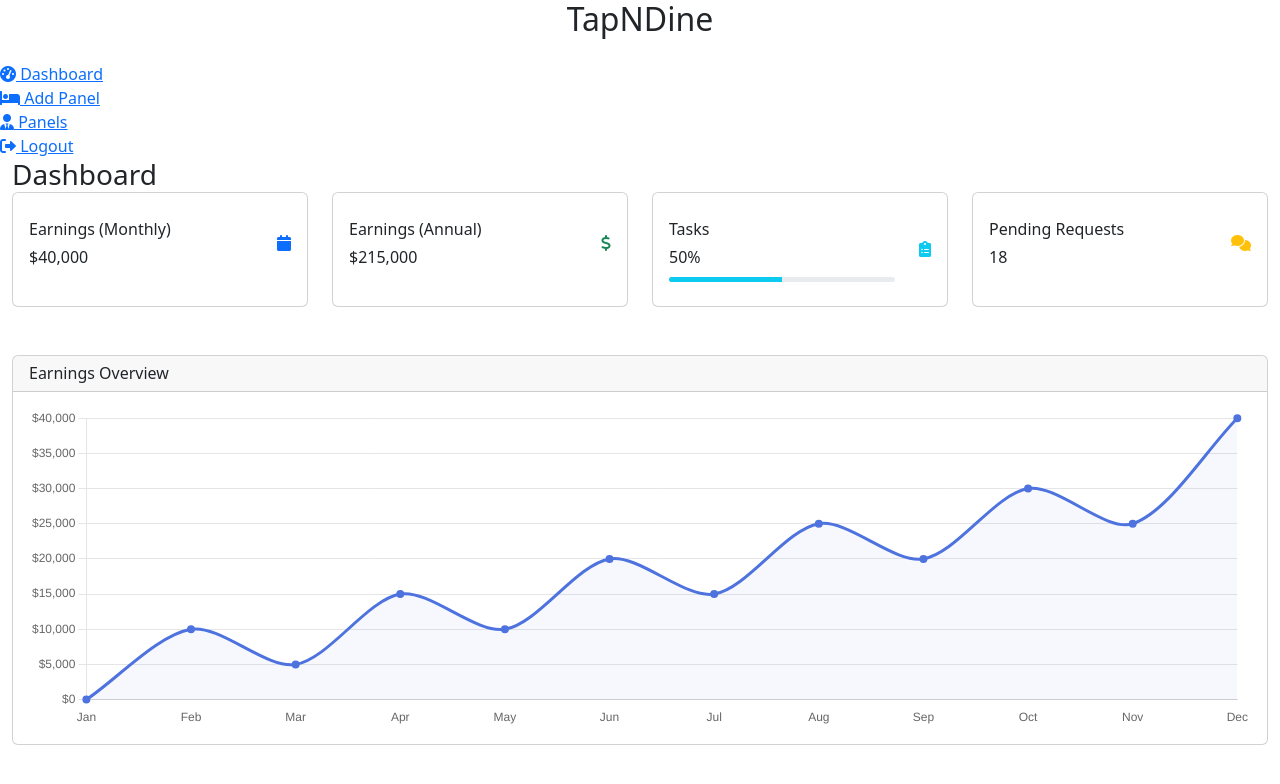
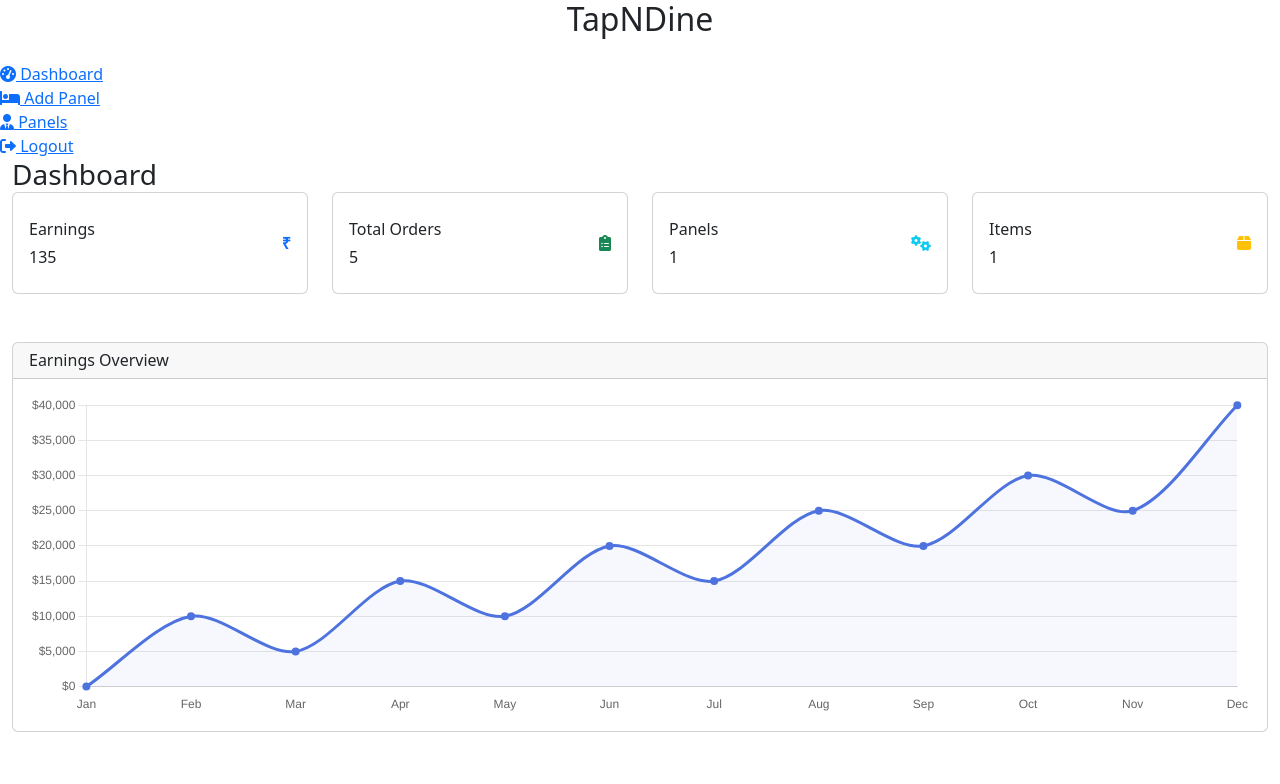
Before and after one commit to softwareHealer2021/tapNDine, a Django app: page /admin/ in a window 1280 px wide. Shown: the top 784 px of the page. Run offline with Django 4.2, Linux system fonts and the light colour scheme; data comes from the database, SQL or seed files in the repository; some libraries are stand-ins or nearby versions.

Commit message:
Admin Logic Implementation

```diff
--- a/DigitalMenu/DigitalMenu/urls.py
+++ b/DigitalMenu/DigitalMenu/urls.py
@@ -31,7 +31,9 @@
     path('kitchen', kitchen.home),
     path('kitchen/order', kitchen.order),
     path('kitchen/order/complete', kitchen.complete_order),
-    path('admin/', admins.dashboard),
+    path('admin/', admins.admin_render),
+    path('admin/add_staff', admins.admin_add_staff),
+    path('admin/delete_panel', admins.admin_delete_panel),
 ]
 
 # ✅ Serve media files during development
--- a/DigitalMenu/admins/views.py
+++ b/DigitalMenu/admins/views.py
@@ -1,5 +1,43 @@
 from django.shortcuts import render
+from .models import *
+from django.http import HttpResponse
+from kitchen.models import Order
+from menu.models import Items
+import json
+# Create your views here.
+def admin_render(req):
+    orders = earnings = panels = items = 0
+    if (not len(Metrics.objects.all())) or len(Order.objects.all()) != Metrics.objects.all()[0].orders:
+        orders = len(Order.objects.all())
+        earnings = sum([x['amount'] for x in list(Order.objects.all().values('amount'))])
+        panels = len(Panels.objects.all())
+        items = len(Items.objects.all())
+        Metrics(orders=orders,panels=panels,items=items,earnings=earnings).save()
+    panels = Panels.objects.all()
+    metrics = Metrics.objects.all()[0]
+    data={
+        'total_orders':metrics.orders,
+        'total_items':metrics.items,
+        'total_panels':metrics.panels,
+        'total_earnings':metrics.earnings,
+        'panels':[]
+    }
+    for x in panels:
+        data['panels'].append({
+            'user':x.user,
+            'pass':x.upass,
+        })
+    return render(req,'admin_template.html',data)
 
-# Create your views here.
-def dashboard(req):
-    return render(req,'admin_template.html')
+
+def admin_add_staff(req):
+    panel = req.body.decode()
+    panel = json.loads(panel)
+    Panels(user=panel['email'],upass=panel['password']).save()
+    return HttpResponse("Success")
+
+def admin_delete_panel(req):
+    panel = req.body.decode()
+    panel = json.loads(panel)
+    Panels.objects.get(user=panel['panel']).delete()
+    return HttpResponse("Success")
--- a/DigitalMenu/kitchen/models.py
+++ b/DigitalMenu/kitchen/models.py
@@ -8,6 +8,8 @@
     amount = models.IntegerField(default=0)
     status = models.CharField(max_length=10,default='in queue')
     date = models.DateField(auto_now_add=True)
+    month = models.CharField(max_length=10,default=0)
+    year = models.IntegerField(default=0)
 
 class OrderItem(models.Model):
     item = models.IntegerField(default=0)
--- a/DigitalMenu/kitchen/views.py
+++ b/DigitalMenu/kitchen/views.py
@@ -1,3 +1,5 @@
+import datetime
+
 from django.shortcuts import render
 from .models import Order,OrderItem,Queue,Processing,Bill
 from admins.models import Panels
@@ -55,7 +57,8 @@
         for x in products['plate']:
             item = Items.objects.get(id=x['id'])
             amount += (item.price*x['qty'])
-        order = Order(table=table, amount=amount)
+        month, year = str(datetime.datetime.now().strftime('%B'))[:3], datetime.datetime.now().year
+        order = Order(table=table, amount=amount,month=month,year=year)
         order.save()
         order_id = order.id
         for x in products['plate']:
--- a/DigitalMenu/templates/add_panel.html
+++ b/DigitalMenu/templates/add_panel.html
@@ -19,11 +19,10 @@
                         Passwords do not match
                     </div>
                 </div>
-                <button type="submit" class="btn btn-primary btn-submit" id="addStaffBtn">Add Staff Member</button>
+                <button type="button" class="btn btn-primary btn-submit" id="addStaffBtn">Add Staff Member</button>
             </form>
         </div>
     </div>
-
     <!-- Bootstrap and jQuery JS -->
     <script src="https://cdnjs.cloudflare.com/ajax/libs/jquery/3.6.0/jquery.min.js"></script>
     <script src="https://cdnjs.cloudflare.com/ajax/libs/bootstrap/5.3.0/js/bootstrap.bundle.min.js"></script>
@@ -43,7 +42,7 @@
             });
 
             // Form submission
-            $('#staffForm').on('submit', function(e) {
+            $('#addStaffBtn').on('click', function(e) {
                 e.preventDefault();
 
                 const email = $('#email').val();
@@ -68,7 +67,19 @@
                 };
 
                 // In a real application, you would send this data to your server
-                console.log('Staff member data:', staffData);
+                const csrfTokenElement = document.querySelector('input[name="csrfmiddlewaretoken"]');
+                const csrftoken = csrfTokenElement.value;
+                fetch('/admin/add_staff',{
+                    method: 'POST',
+                    headers: {
+                        'Content-Type': 'application/json',
+                        'X-CSRFToken': csrftoken,
+                    },
+                    body: JSON.stringify(staffData)
+
+                })
+                .then(response=> response.text())
+                .then(data=>console.log(data))
 
                 // Reset the form
                 $('#staffForm')[0].reset();
--- a/DigitalMenu/templates/admin_template.html
+++ b/DigitalMenu/templates/admin_template.html
@@ -47,7 +47,7 @@
 <div class="main-content">
     <header class="header">
         <div class="container-fluid">
-            <h1 class="h3 mb-0 text-gray-800">Dashboard</h1>
+            <h1 class="h3 mb-0 text-gray-800"></h1>
         </div>
     </header>
     <div class="content-area">
@@ -63,7 +63,9 @@
         </div>
     </div>
 </div>
-
+    <form>
+        {% csrf_token %}
+    </form>
 </body>
 <script>
   document.addEventListener('DOMContentLoaded', function () {
@@ -83,6 +85,7 @@
 
             if (contentDiv) {
                 contentDiv.style.display = 'block';
+                document.querySelector('.header h1').innerHTML = targetTab.split('-').map(word=>word[0].toUpperCase()+word.slice(1)).join(' ');
             }
         });
     });
@@ -101,6 +104,7 @@
 
     // Set default tab on page load
     document.getElementById('dashboard').style.display = 'block';
+    document.querySelector('.header h1').innerHTML = 'Dashboard';
 });
 
 </script>
--- a/DigitalMenu/templates/dashboard.html
+++ b/DigitalMenu/templates/dashboard.html
@@ -11,11 +11,11 @@
                 <div class="card-body">
                     <div class="row no-gutters align-items-center">
                         <div class="col mr-2">
-                            <div class="card-title mb-1">Earnings (Monthly)</div>
-                            <div class="metric-value">$40,000</div>
+                            <div class="card-title mb-1">Earnings</div>
+                            <div class="metric-value">{{total_earnings}}</div>
                         </div>
                         <div class="col-auto">
-                            <i class="fas fa-calendar icon text-primary"></i>
+                            <i class="fas icon text-primary">&#8377;</i>
                         </div>
                     </div>
                 </div>
@@ -28,11 +28,11 @@
                 <div class="card-body">
                     <div class="row no-gutters align-items-center">
                         <div class="col mr-2">
-                            <div class="card-title mb-1">Earnings (Annual)</div>
-                            <div class="metric-value">$215,000</div>
+                            <div class="card-title mb-1">Total Orders</div>
+                            <div class="metric-value">{{total_orders}}</div>
                         </div>
                         <div class="col-auto">
-                            <i class="fas fa-dollar-sign icon text-success"></i>
+                            <i class="fas fa-clipboard-list icon text-success"></i>
                         </div>
                     </div>
                 </div>
@@ -45,14 +45,11 @@
                 <div class="card-body">
                     <div class="row no-gutters align-items-center">
                         <div class="col mr-2">
-                            <div class="card-title mb-1">Tasks</div>
-                            <div class="metric-value">50%</div>
-                            <div class="progress mt-2" style="height: 5px;">
-                                <div class="progress-bar bg-info" role="progressbar" style="width: 50%"></div>
-                            </div>
+                            <div class="card-title mb-1">Panels</div>
+                            <div class="metric-value">{{total_panels}}</div>
                         </div>
                         <div class="col-auto">
-                            <i class="fas fa-clipboard-list icon text-info"></i>
+                            <i class="fas fa-cogs icon text-info"></i>
                         </div>
                     </div>
                 </div>
@@ -65,16 +62,18 @@
                 <div class="card-body">
                     <div class="row no-gutters align-items-center">
                         <div class="col mr-2">
-                            <div class="card-title mb-1">Pending Requests</div>
-                            <div class="metric-value">18</div>
+                            <div class="card-title mb-1">Items</div>
+                            <div class="metric-value">{{total_items}}</div>
                         </div>
                         <div class="col-auto">
-                            <i class="fas fa-comments icon text-warning"></i>
+                            <i class="fas fa-box icon text-warning"></i>
                         </div>
                     </div>
                 </div>
             </div>
         </div>
+
+
     </div>
 
     <!-- Second Row - Chart -->
--- a/DigitalMenu/templates/panels.html
+++ b/DigitalMenu/templates/panels.html
@@ -1,4 +1,3 @@
-
 {% load static %}
 <link rel="stylesheet" href="{% static 'admin/panels.css'%}">
 <div class="container-fluid">
@@ -10,7 +9,22 @@
     </div>
 
     <div id="staffList" class="staff-list">
-            <!-- Staff cards will be added here dynamically -->
+        {% for panel in panels %}
+        <div class="staff-card p-3 fade-in" data-id="{{panel.user}}">
+            <div class="d-flex justify-content-between align-items-center">
+                <div class="email-container">
+                    <div class="avatar"></div>
+                    <div>
+                        <div class="fw-bold">{{panel.user}}</div>
+                        <div class="text-muted small">{{panel.pass}}</div>
+                    </div>
+                </div>
+                <button onclick="showDeleteConfirmation(this)" class="delete-btn" data-id="{{panel.user}}">
+                    <i class="fas fa-trash-alt fa-lg"></i>
+                </button>
+            </div>
+        </div>
+        {% endfor %}
     </div>
 
     <!-- Empty state when no staff is available -->
@@ -45,79 +59,11 @@
 <script src="https://cdnjs.cloudflare.com/ajax/libs/bootstrap/5.3.0/js/bootstrap.bundle.min.js"></script>
 
 <script>
-        // Sample data - in a real application, you would fetch this from your backend
-        let staffMembers = [
-            { id: 1, email: "john.doe@example.com", role: "Admin" },
-            { id: 2, email: "jane.smith@example.com", role: "User" },
-            { id: 3, email: "mark.johnson@example.com", role: "Admin" }
-        ];
-
-        let staffToDelete = null; // Store the ID of staff to delete
-
-        // Initialize the page
-        $(document).ready(function() {
-            renderStaffList();
-            setupEventListeners();
-        });
-
-        // Render the staff list
-        function renderStaffList() {
-            const staffListElement = $('#staffList');
-            staffListElement.empty();
-
-            if (staffMembers.length === 0) {
-                $('#emptyState').show();
-                return;
-            }
-
-            $('#emptyState').hide();
-
-            staffMembers.forEach(staff => {
-                const initials = getInitials(staff.email);
-
-                const staffCard = `
-                    <div class="staff-card p-3 fade-in" data-id="${staff.id}">
-                        <div class="d-flex justify-content-between align-items-center">
-                            <div class="email-container">
-                                <div class="avatar">${initials}</div>
-                                <div>
-                                    <div class="fw-bold">${staff.email}</div>
-                                    <div class="text-muted small">${staff.role}</div>
-                                </div>
-                            </div>
-                            <button class="delete-btn" data-id="${staff.id}">
-                                <i class="fas fa-trash-alt fa-lg"></i>
-                            </button>
-                        </div>
-                    </div>
-                `;
-
-                staffListElement.append(staffCard);
-            });
-
-            // Add click handlers for delete buttons
-            $('.delete-btn').click(function() {
-                const staffId = $(this).data('id');
-                showDeleteConfirmation(staffId);
-            });
-        }
-
-        // Get initials from email
-        function getInitials(email) {
-            const name = email.split('@')[0].replace(/[^a-zA-Z ]/g, "");
-            const parts = name.split('.');
-
-            if (parts.length >= 2) {
-                return (parts[0].charAt(0) + parts[1].charAt(0)).toUpperCase();
-            } else {
-                return name.charAt(0).toUpperCase();
-            }
-        }
-
         // Show delete confirmation
         function showDeleteConfirmation(staffId) {
-            staffToDelete = staffId;
+            staffToDelete = staffId.getAttribute('data-id');
             $('#confirmDelete').fadeIn(200);
+            setupEventListeners();
         }
 
         // Setup global event listeners
@@ -139,14 +85,18 @@
 
         // Delete a staff member
         function deleteStaff(staffId) {
-            const staffCard = $(`.staff-card[data-id="${staffId}"]`);
-            staffCard.addClass('fade-out');
-
-            setTimeout(() => {
-                // In a real application, you would send a DELETE request to your API
-                staffMembers = staffMembers.filter(staff => staff.id !== staffId);
-                renderStaffList();
-            }, 300);
+            const csrfTokenElement = document.querySelector('input[name="csrfmiddlewaretoken"]');
+            const csrftoken = csrfTokenElement.value;
+            fetch('/admin/delete_panel',{
+                method: 'POST',
+                headers: {
+                    'Content-Type': 'application/json',
+                    'X-CSRFToken': csrftoken,
+                },
+                body: JSON.stringify({'panel':staffId})
+            })
+            .then(response=> response.text())
+            .then(data=>console.log(data))
         }
 
         // Redirect to add staff page
@@ -155,4 +105,5 @@
             alert("In a real application, this would redirect to the Add Staff form.");
             // window.location.href = 'add-staff.html';
         }
+
 </script>
```
Also changed, not shown: DigitalMenu/admins/models.py (+4 -4 lines), DigitalMenu/admins/migrations/0003_metrics_earnings_alter_metrics_daily_and_more.py (added), DigitalMenu/admins/migrations/0004_remove_metrics_daily.py (added), DigitalMenu/db.sqlite3, DigitalMenu/kitchen/migrations/0008_order_month_order_year.py (added), DigitalMenu/kitchen/migrations/0009_alter_order_year.py (added), 1 other file. Lines whose indentation alone changed are shown as unchanged.
